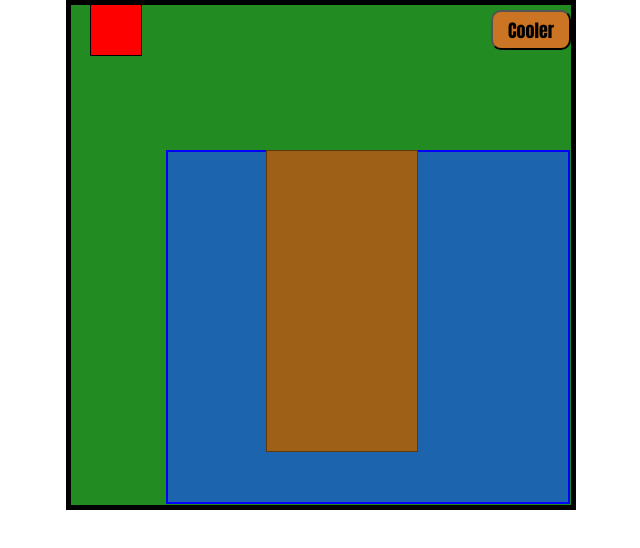
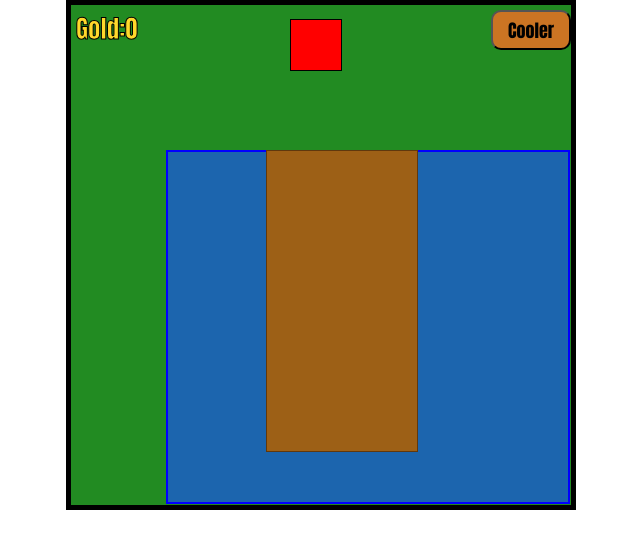
Before and after one commit to Davuld86/Javascript-Fishing-Game-, a plain HTML site: page index.html in a window 1280 px wide. Shown: the whole page, without its empty margins (509-1149 px from the left). Drawn offline with Linux system fonts and the light colour scheme.

Commit message:
adding gold fctn implemented

```diff
--- a/index.html
+++ b/index.html
@@ -7,8 +7,11 @@
 </head>
 <body>
     <div class="game">
-        <div id="character" style="top:5px; left:600px; height:50px; width:50px;"></div>
+        <div id="character" style="top:20px; left:800px; height:50px; width:50px;"></div>
         <div id ="water"></div>
+        <div id="goldTally">
+            Gold:0
+        </div>
         <div id ="inventory">
             <div id="storage" hidden>
                 <h2 style = "text-align: center;">Inventory</h2>
--- a/script.js
+++ b/script.js
@@ -273,6 +273,7 @@ function makeCard(pkmnObj){
 
   pkmnCard.querySelector('button').addEventListener('click', function(){
     if(confirm(`Sell this pokemon?`)){
+      addGold(sellPrice)
       this.parentElement.remove();
     }
   })
@@ -313,3 +314,14 @@ imgElement.appendChild(statCard);
 };
 
 /* The player can sell the fish from the inventory menu and gain gold equal to its sell price*/
+
+function addGold(price){
+
+ let goldTally = document.querySelector('#goldTally');
+ let goldAmt = parseInt(document.querySelector('#goldTally').textContent.replace(/[^0-9]/g,""))
+
+console.log(parseInt(goldTally.textContent));
+console.log(price);
+
+ goldTally.textContent=(`Gold: ${goldAmt + price}`)
+}
--- a/style.css
+++ b/style.css
@@ -109,6 +109,19 @@
     box-shadow: 3px 5px blue;
   }
 
+  #goldTally {
+    text-align: left;
+    position:absolute;
+    left:5px;
+    top: 5px;
+    -webkit-text-stroke: 1px;
+    -webkit-text-stroke-color: black;
+    font-size: 25px;
+    color:rgb(255, 216, 43);
+    font-family: "impact";
+    z-index: 5;
+  }
+
   .stats{
     text-align: left;
     background-color: rgb(202, 255, 255);
```
